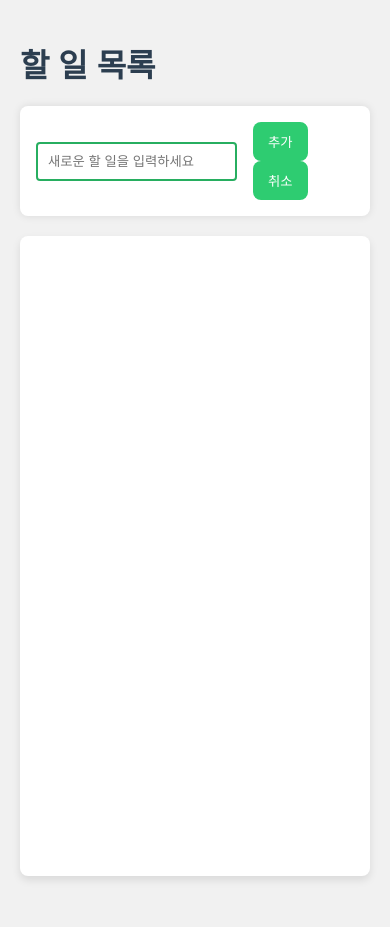
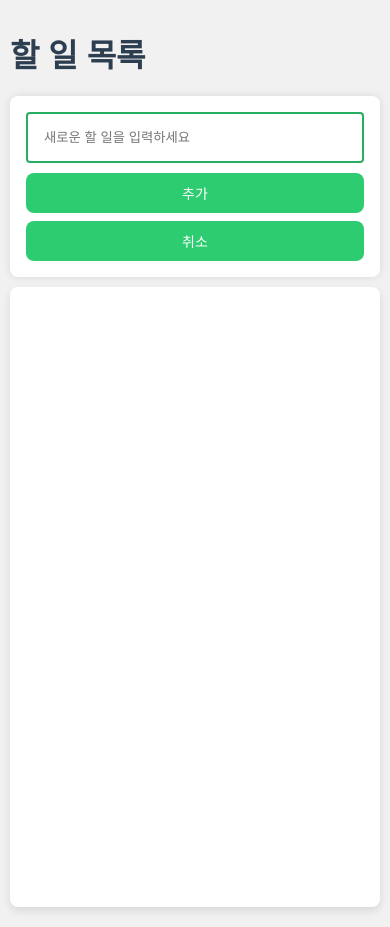
Before and after one commit to bluekmky1/todo_list_assignment, a plain HTML site: page index.html in a window 390 px wide. Both pictures are taken after a click on the button "할 일 추가하기". Drawn offline with Linux system fonts and the light colour scheme.

Commit message:
💄 모바일 대응 css 추가

```diff
--- a/style.css
+++ b/style.css
@@ -161,3 +161,72 @@ li {
   display: flex;
   gap: 5px;
 }
+
+/* 미디어 쿼리: 모바일 화면 대응 */
+@media (max-width: 600px) {
+  body {
+    padding: 10px;
+    max-width: 100%;
+  }
+
+  header {
+    flex-direction: column;
+    align-items: flex-start;
+  }
+
+  #title {
+    font-size: 24px;
+  }
+
+  button {
+    width: 100%;
+    padding: 10px;
+    font-size: 14px;
+  }
+
+  #todo-form {
+    flex-direction: column;
+    align-items: stretch;
+  }
+  #add-todo-btn {
+    margin-top: 10px;
+  }
+
+  #add-todo-input {
+    margin-right: 0;
+    margin-bottom: 10px;
+    padding: 16px;
+  }
+
+  #todo-input-buttons {
+    display: flex;
+    flex-direction: column;
+    gap: 8px;
+  }
+
+  #todo-list-container {
+    padding: 10px;
+    margin: 10px auto;
+    min-height: 600px;
+  }
+
+  li {
+    flex-direction: column;
+    align-items: stretch;
+    padding: 10px;
+  }
+
+  .todo-text {
+    margin: 10px 0;
+  }
+
+  .edit-buttons {
+    width: 100%;
+    display: flex;
+    justify-content: space-between;
+  }
+
+  .edit-input {
+    margin: 10px 0;
+  }
+}
```
